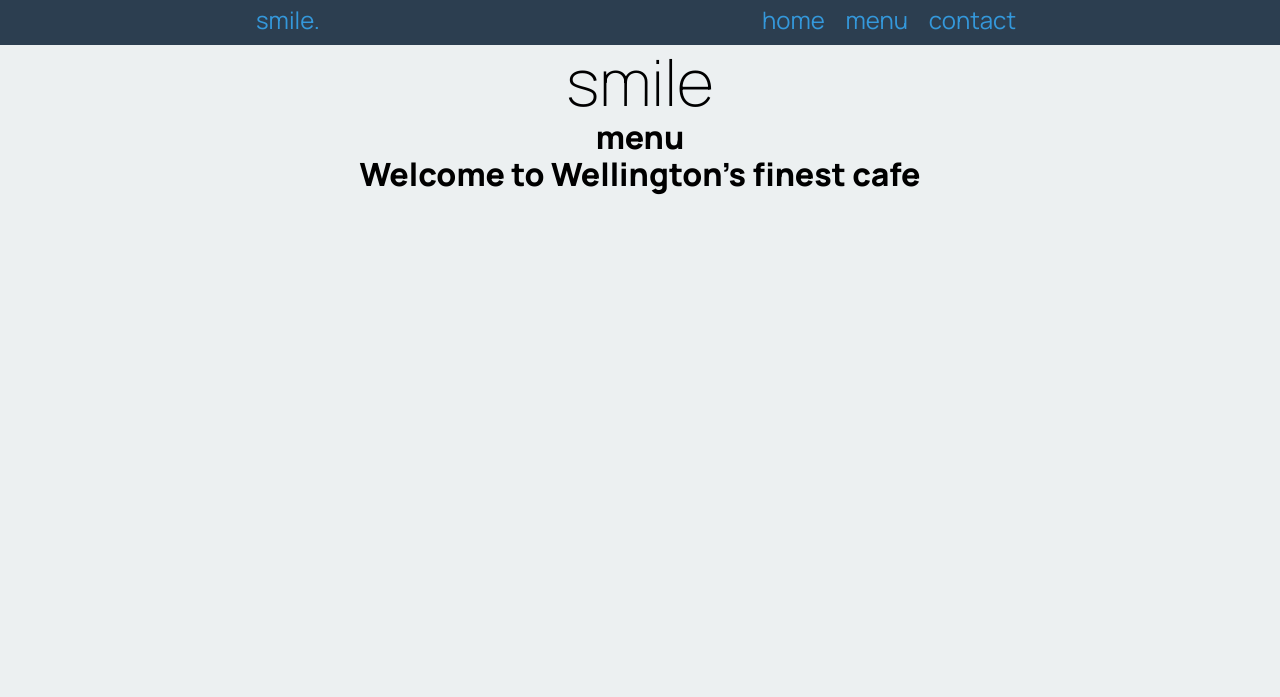
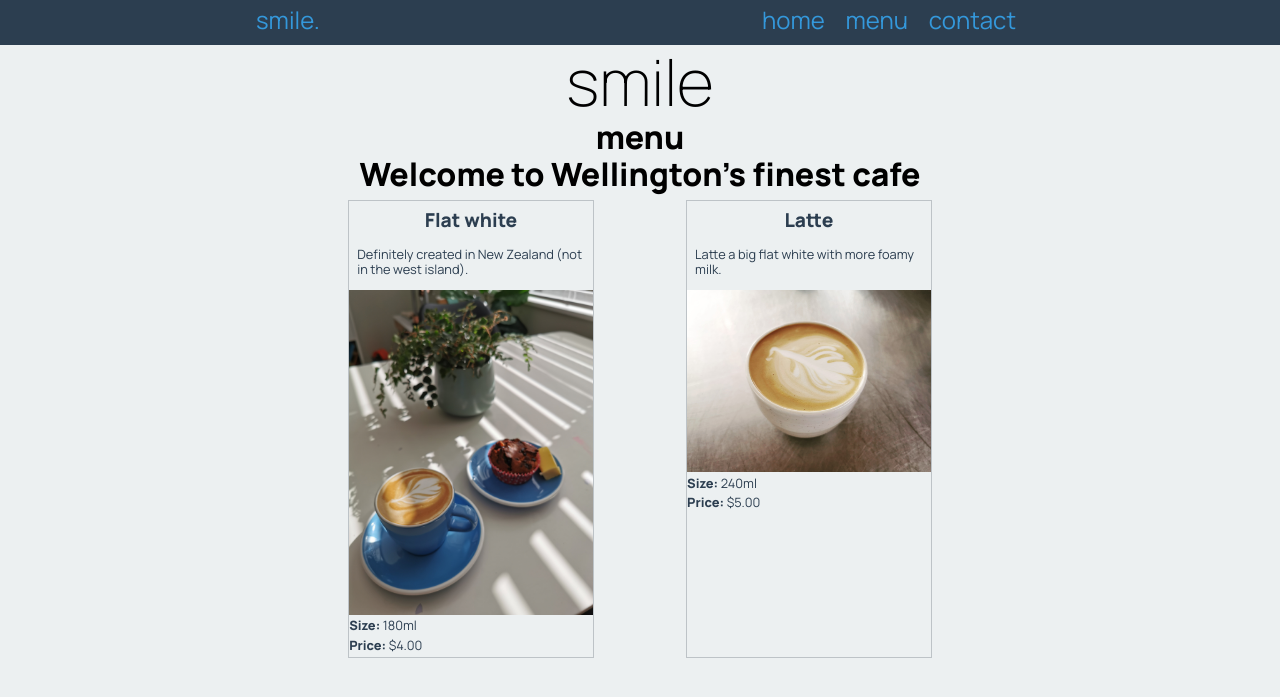
Before and after one commit to StanleyY08/Cafe_project, a Flask app: page /menu in a window 1280 px wide. Shown: the top 697 px of the page. Run offline with Flask 3, Linux system fonts and the light colour scheme.

Commit message:
Updated products table (fix) Updated render_menu Created two coffees on the menu

```diff
--- a/app.py
+++ b/app.py
@@ -1,4 +1,8 @@
 from flask import Flask, render_template
+import sqlite3
+from sqlite3 import Error
+
+DATABASE = "Cafe_database"
 
 app = Flask(__name__)
 
@@ -9,7 +13,7 @@ def render_homepage():
 
 
 @app.route('/menu')
-def render_menu_page():
+def render_menu():
     return render_template('menu.html')
 
 
--- a/templates/menu.html
+++ b/templates/menu.html
@@ -6,7 +6,22 @@ menu
 {% endblock %}
 
 {% block main %}
-    <div>
+    <div class="products">
+        <div class="product-box">
+            <h3 class = product-box-heading> Flat white</h3>
+            <p class="product-box-info"> Definitely created in New Zealand (not in the west island). </p>
+            <img src="static/images/flatwhite.jpg">
+            <p><strong> Size: </strong> 180ml </p>
+            <p><strong> Price: </strong> $4.00 </p>
+        </div>
+
+        <div class="product-box">
+            <h3 class = product-box-heading> Latte</h3>
+            <p class="product-box-info"> Latte a big flat white with more foamy milk. </p>
+            <img src="static/images/latte.jpg">
+            <p><strong> Size: </strong> 240ml </p>
+            <p><strong> Price: </strong> $5.00 </p>
+        </div>
 
     </div>
 
```
Also changed, not shown: 1 other file.
